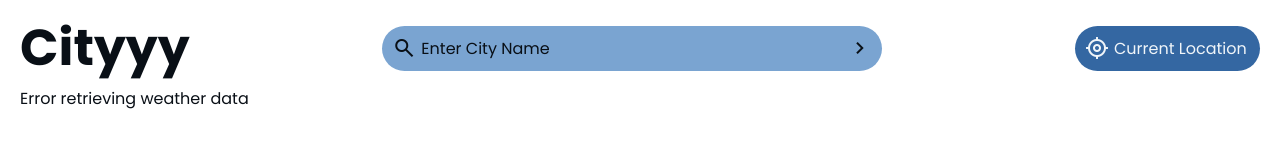
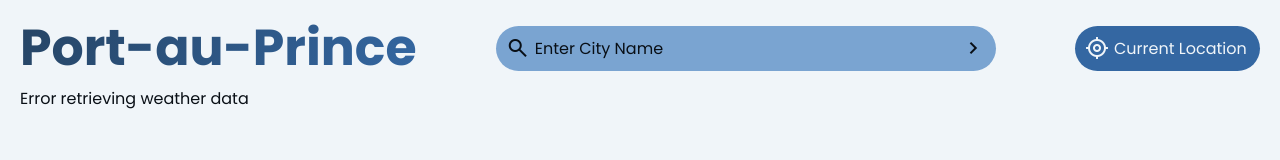
Before and after one commit to kotaro-osaka/weather_app, a website: page index.html in a window 1280 px wide. Drawn offline with nearby package versions, Linux system fonts and the light colour scheme; no server answers.

Commit message:
adjust colors

```diff
--- a/index.html
+++ b/index.html
@@ -9,16 +9,16 @@
     </head>
     <body>
         <nav id="top-nav">
-            <h2 id="city">Cityyy</h2>
+            <h2 id="city" class="text-gradient">Port-au-Prince</h2>
             <form id="search-bar">
                 <span class="material-symbols-outlined">search</span>
                 <input type="text" name="city" id="city-input" placeholder="Enter City Name" autocomplete="off" required>
                 <button type="submit"><span class="material-symbols-outlined">navigate_next</span></button>
             </form>
-            <div id="current-location">
+            <button id="current-location">
                 <span class="material-symbols-outlined">my_location</span>
                 <p>Current Location</p>
-            </div>
+            </button>
         </nav>
 
         <div id="weather-data"></div>
@@ -26,3 +26,5 @@
         <script src="/script.js"></script>
     </body>
 </html>
+
+<!-- Give top nav min-width -->
--- a/package.json
+++ b/package.json
@@ -9,6 +9,7 @@
   "author": "Kotaro Osaka",
   "license": "ISC",
   "dependencies": {
+    "dotenv": "^16.4.5",
     "express": "^4.18.3"
   }
 }
--- a/public/style.css
+++ b/public/style.css
@@ -34,7 +34,7 @@ button {
 	  --accent: #3467a2;
 	}
   }
-  @media (prefers-color-scheme: dark) {
+@media (prefers-color-scheme: dark) {
 	:root {
 	  --text: #e9eff6;
 	  --background: #060b0f;
@@ -42,6 +42,13 @@ button {
 	  --secondary: #2e5885;
 	  --accent: #5d90cb;
 	}
+}
+
+.text-gradient {
+	background-image: linear-gradient(120deg, var(--primary), var(--accent));
+	background-clip: text;
+	-webkit-background-clip: text;
+	color: transparent;
   }
 
 /* Fonts */
@@ -49,6 +56,7 @@ body {
   font-family: 'Poppins', sans-serif;
   font-weight: 400;
   color: var(--text);
+  background-color: var(--background);
 }
 
 h1, h2, h3, h4, h5 {
@@ -82,10 +90,14 @@ body {
 	width: 100%;
 	height: auto;
 	display: flex;
-	flex-wrap: wrap;
 	align-items: center;
 	justify-content: space-between;
 	gap: 10px;
+}
+
+#city {
+	background-image: linear-gradient(120deg,var(--primary),var(--accent));
+	text-wrap: nowrap;
 }
 
 #search-bar {
@@ -145,11 +157,9 @@ body {
 }
 
 /* Hide text on smaller screens dynamically */
-@media (min-width: 435px) and (max-width: 555px), (min-width: 319px) and (max-width: 380px) {
-	#current-location {
-		width: fit-content;
-	}
-	#current-location p {
-	  display: none;
-	}
+/*@media (min-width: 435px) and (max-width: 555px), (min-width: 319px) and (max-width: 380px)*/
+
+
+@media (max-width: 1200px) {
+
 }
```
Also changed, not shown: 1 other file.
